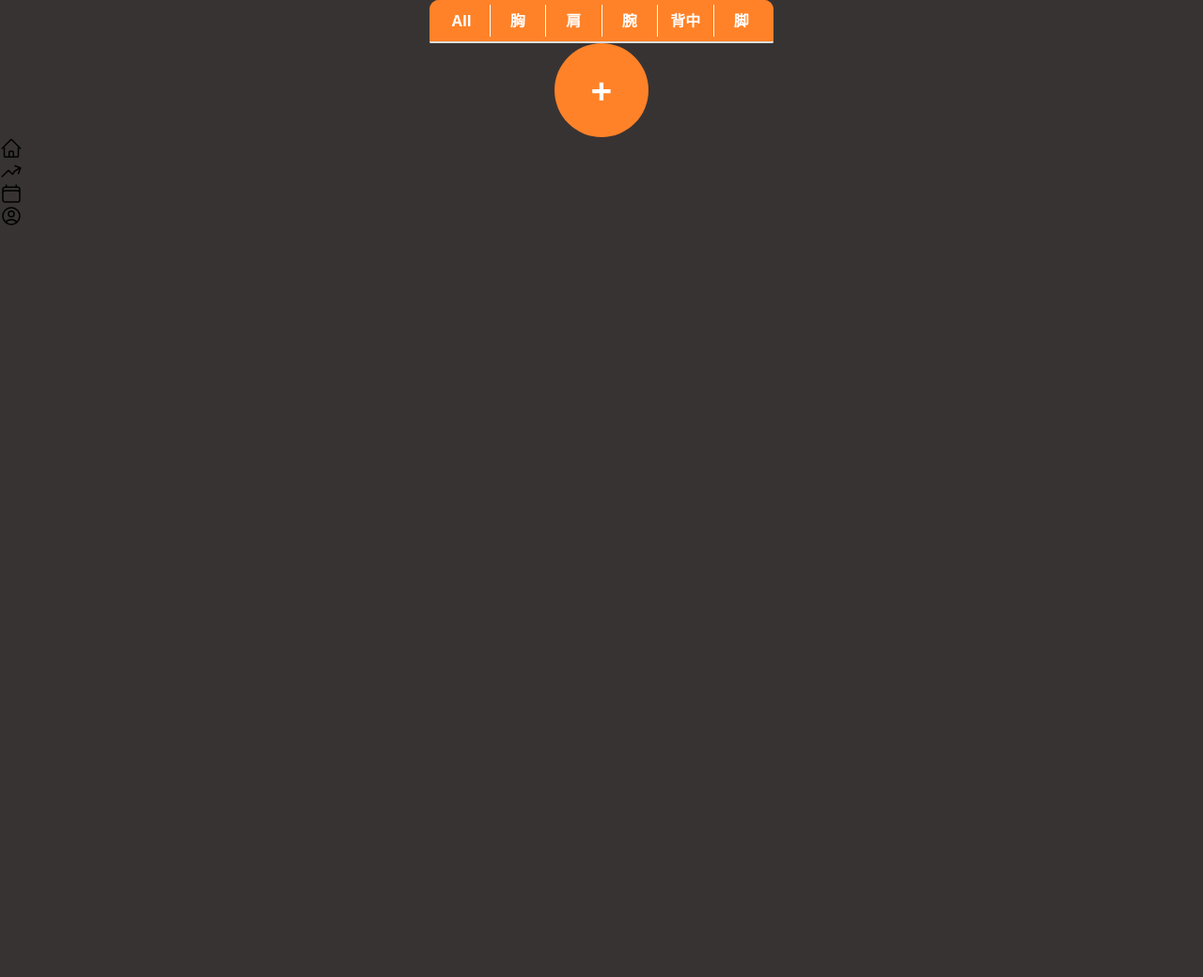
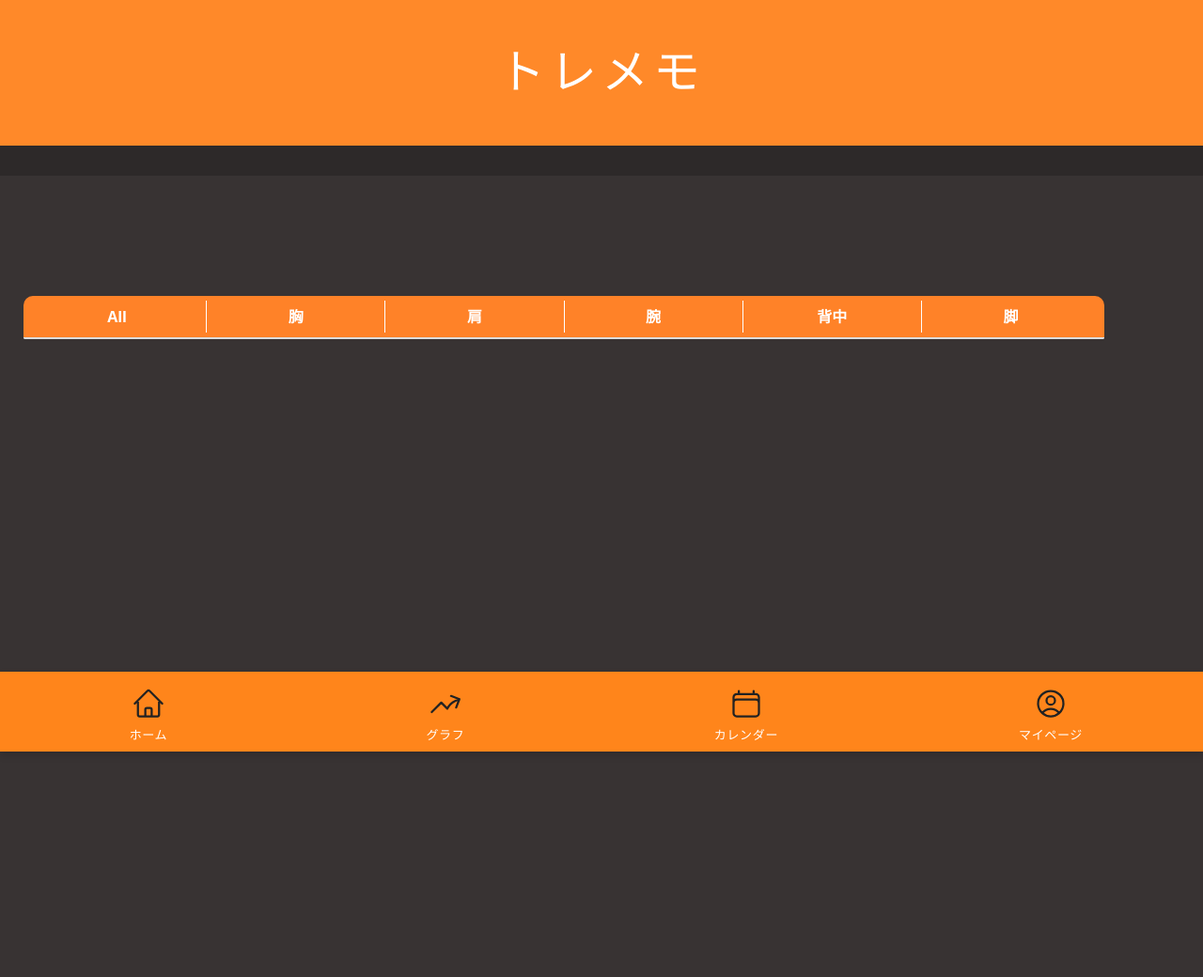
Before and after one commit to halayumu/gym_training, a Laravel app: page /Home in a window 1280 px wide. Shown: the top 1040 px of the page at 94% size. Before the commit the page ends 240 px from the top, so only its background shows below. Run offline with Laravel 12, Linux system fonts and the light colour scheme; style sheets or scripts are compiled from the project's sources; parts of the project's set-up code (start-up, migrations or seed data) failed here and were passed over.

Commit message:
ホーム画面：デザイン実装

```diff
--- a/example-app/resources/css/app.css
+++ b/example-app/resources/css/app.css
@@ -6,11 +6,12 @@
 }
 
 .menu_box {
-    background-color: #FF8228;
-    /* padding: 10px; */
     border-radius: 10px;
-    max-width: 366px;
+    max-width: 1200px;
+    width: 100%;
+    padding: 0 25px;
     margin: 0 auto;
+    margin: 10% 0 90% 0;
 }
 
 .label {
@@ -85,27 +86,19 @@
 
 .circle_button {
     width: 100px;
-    /* ボタンの幅 */
     height: 100px;
-    /* ボタンの高さ */
     background-color: #FF8228;
-    /* ボタンの背景色 */
     border-radius: 50%;
-    /* 円形にする */
     display: flex;
     justify-content: center;
     align-items: center;
     cursor: pointer;
     position: relative;
-    /* 必要に応じて位置を調整 */
     margin: 0 auto;
-    /* 中央に配置 */
 }
 
 .circle_button span {
     color: white;
-    /* プラス記号の色 */
     font-size: 40px;
-    /* プラス記号のサイズ */
     font-weight: bold;
 }
--- /dev/null
+++ b/example-app/resources/css/header.css
@@ -0,0 +1,16 @@
+header {
+    width: 100%;
+    background: #ff8929;
+    text-align: center;
+    padding: 40px 0;
+    position: relative;
+}
+
+header {
+    color: #fff;
+    font-size: 50px;
+    font-family: 'Noto Sans JP', sans-serif;
+    font-weight: 400;
+    letter-spacing: 0.1em;
+    border-bottom: 32px solid #2d2929;
+}
--- /dev/null
+++ b/example-app/resources/css/nav.css
@@ -0,0 +1,36 @@
+.nav {
+    display: flex;
+    justify-content: space-around;
+    align-items: center;
+    background: #ff851b;
+    padding: 16px 0 8px 0;
+    box-shadow: 0 4px 8px rgba(0, 0, 0, 0.15);
+    position: fixed;
+    left: 0;
+    right: 0;
+    bottom: 0;
+    z-index: 100;
+}
+
+.nav-item {
+    display: flex;
+    flex-direction: column;
+    align-items: center;
+    color: #222;
+    font-size: 14px;
+    min-width: 60px;
+}
+
+.nav-item svg {
+    width: 36px;
+    height: 36px;
+    margin-bottom: 4px;
+    stroke: #222;
+}
+
+.nav-item span {
+    margin-top: 2px;
+    font-size: 13px;
+    color: #fff;
+    letter-spacing: 0.05em;
+}
--- a/example-app/resources/views/BottomNav.blade.php
+++ b/example-app/resources/views/BottomNav.blade.php
@@ -1,17 +1,26 @@
-<div>
+<div class="nav">
+    <div class="nav-item">
         <svg xmlns="http://www.w3.org/2000/svg" fill="none" viewBox="0 0 24 24" stroke-width="1.5" stroke="currentColor" class="size-6">
             <path stroke-linecap="round" stroke-linejoin="round" d="m2.25 12 8.954-8.955c.44-.439 1.152-.439 1.591 0L21.75 12M4.5 9.75v10.125c0 .621.504 1.125 1.125 1.125H9.75v-4.875c0-.621.504-1.125 1.125-1.125h2.25c.621 0 1.125.504 1.125 1.125V21h4.125c.621 0 1.125-.504 1.125-1.125V9.75M8.25 21h8.25" />
         </svg>
-
+        <span>ホーム</span>
+    </div>
+    <div class="nav-item">
         <svg xmlns="http://www.w3.org/2000/svg" fill="none" viewBox="0 0 24 24" stroke-width="1.5" stroke="currentColor" class="size-6">
             <path stroke-linecap="round" stroke-linejoin="round" d="M2.25 18 9 11.25l4.306 4.306a11.95 11.95 0 0 1 5.814-5.518l2.74-1.22m0 0-5.94-2.281m5.94 2.28-2.28 5.941" />
         </svg>
-
+        <span>グラフ</span>
+    </div>
+    <div class="nav-item">
         <svg xmlns="http://www.w3.org/2000/svg" fill="none" viewBox="0 0 24 24" stroke-width="1.5" stroke="currentColor" class="size-6">
             <path stroke-linecap="round" stroke-linejoin="round" d="M6.75 3v2.25M17.25 3v2.25M3 18.75V7.5a2.25 2.25 0 0 1 2.25-2.25h13.5A2.25 2.25 0 0 1 21 7.5v11.25m-18 0A2.25 2.25 0 0 0 5.25 21h13.5A2.25 2.25 0 0 0 21 18.75m-18 0v-7.5A2.25 2.25 0 0 1 5.25 9h13.5A2.25 2.25 0 0 1 21 11.25v7.5" />
         </svg>
-
+        <span>カレンダー</span>
+    </div>
+    <div class="nav-item">
         <svg xmlns="http://www.w3.org/2000/svg" fill="none" viewBox="0 0 24 24" stroke-width="1.5" stroke="currentColor" class="size-6">
             <path stroke-linecap="round" stroke-linejoin="round" d="M17.982 18.725A7.488 7.488 0 0 0 12 15.75a7.488 7.488 0 0 0-5.982 2.975m11.963 0a9 9 0 1 0-11.963 0m11.963 0A8.966 8.966 0 0 1 12 21a8.966 8.966 0 0 1-5.982-2.275M15 9.75a3 3 0 1 1-6 0 3 3 0 0 1 6 0Z" />
         </svg>
+        <span>マイページ</span>
     </div>
+</div>
--- a/example-app/resources/views/Home.blade.php
+++ b/example-app/resources/views/Home.blade.php
@@ -1,10 +1,13 @@
 @vite('resources/css/app.css')
+@vite('resources/css/nav.css')
+@vite('resources/css/header.css')
 
 <head>
     <meta name="csrf-token" content="{{ csrf_token() }}">
 </head>
 
 <body>
+    @include('header')
     <div class="menu_box">
 
         <div class="label">
--- /dev/null
+++ b/example-app/resources/views/header.blade.php
@@ -0,0 +1,3 @@
+<header>
+    トレメモ
+</header>
```
Lines whose indentation alone changed are shown as unchanged.
